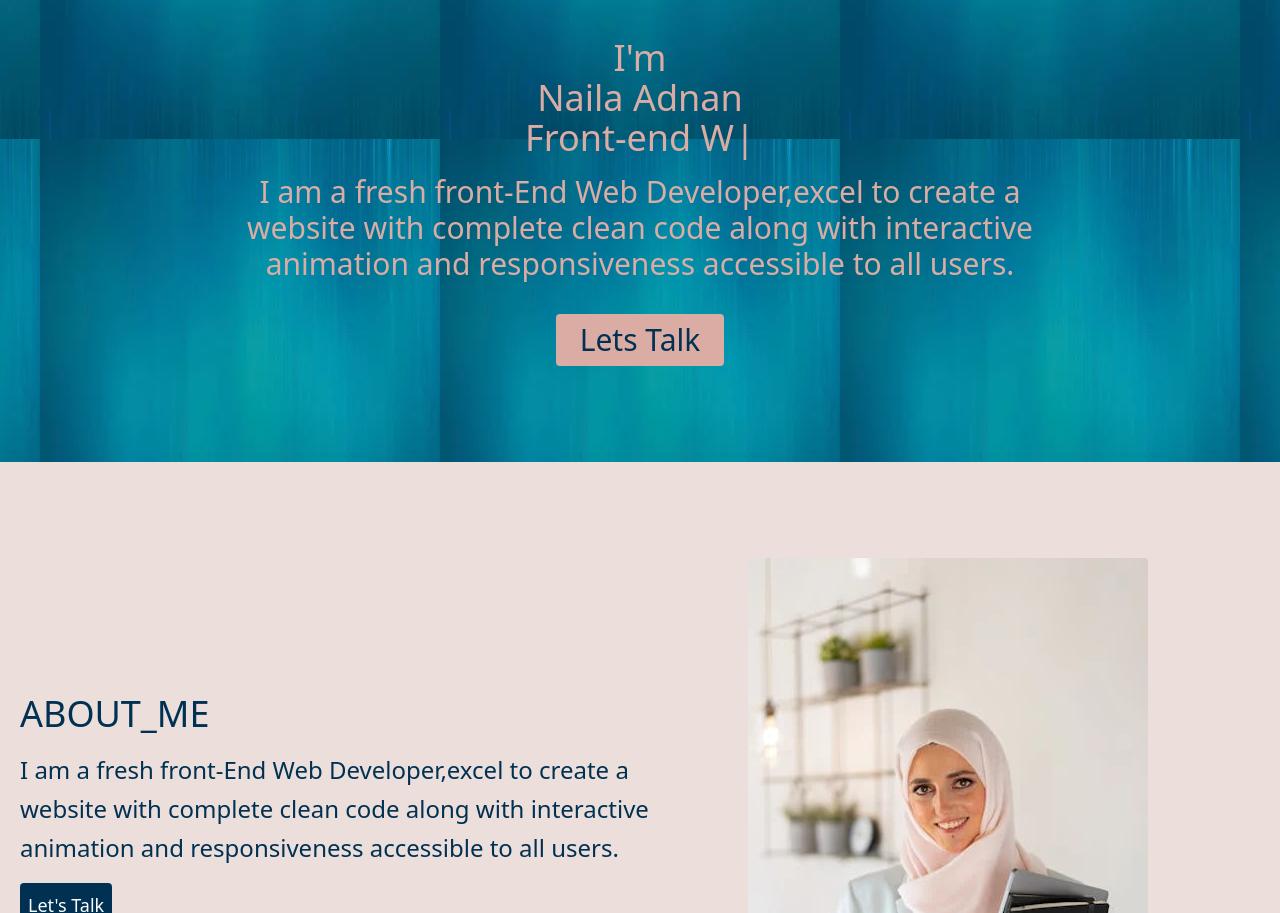
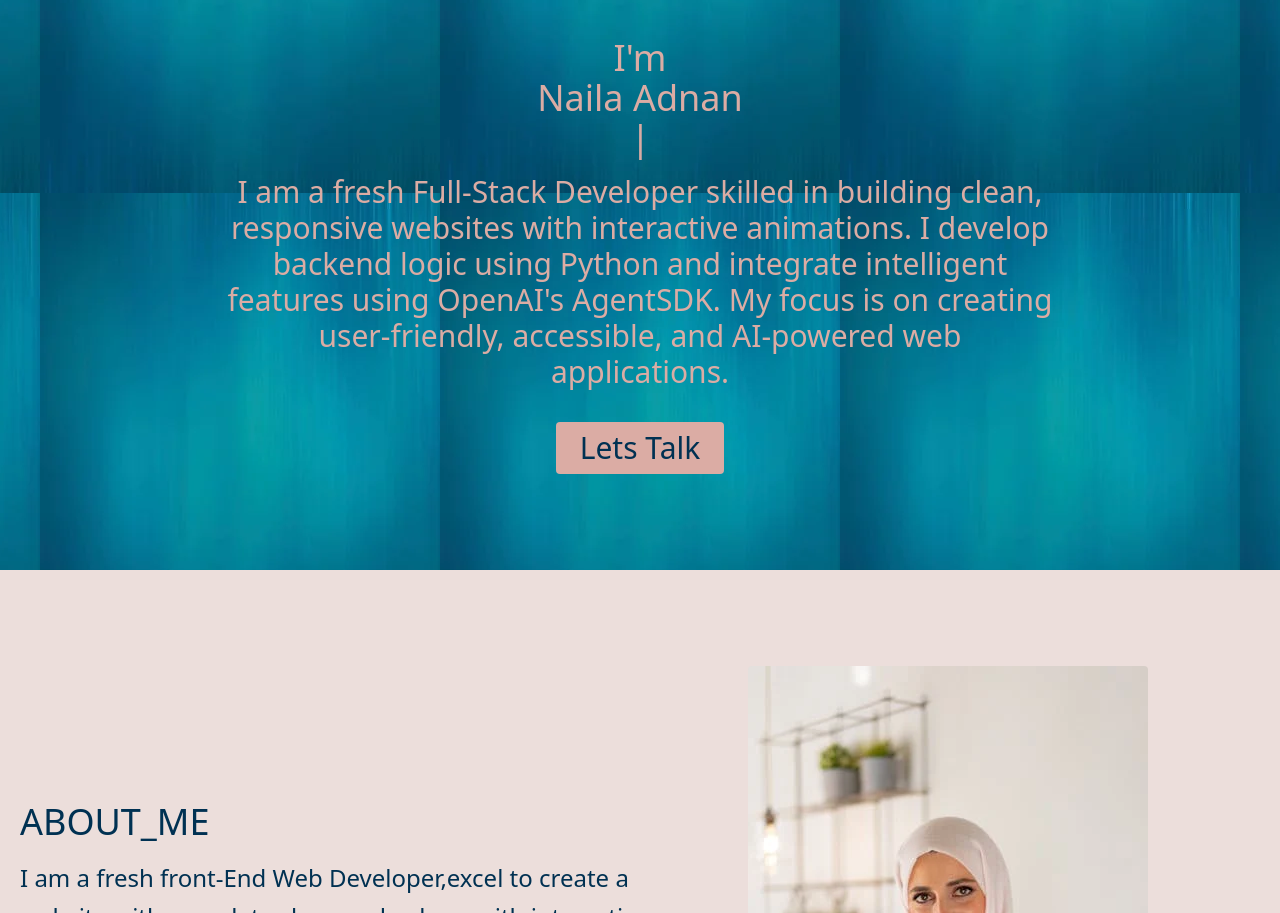
Before and after one commit to naila-ady/newpf, a Next.js app: page / in a window 1280 px wide. Shown: the part 797-1710 px from the top of the page. Built offline with nearby package versions, Linux system fonts and the light colour scheme.

Commit message:
Update Hero.tsx

```diff
--- a/app/components/Hero.tsx
+++ b/app/components/Hero.tsx
@@ -18,17 +18,17 @@ const Hero=() =>{
         <br className="hidden lg:inline-block"/>
         <Typewriter
   options={{
-    strings: ['Front-end Web Developer','UI & UX Designer'],
+    strings: ['Full_Stack Developer','UI & UX Designer'],
     autoStart: true,
     loop: true,
   }}
 />
       </h1>
       <p className="mb-8 leading-relaxed sm:text-3xl text-3xl font-medium text-[#dbaca4]">
-
-      I am a fresh front-End Web Developer,excel to create a website with complete clean
-      code along with interactive animation and responsiveness accessible to all users.
-      </p>
+          I am a fresh Full-Stack Developer skilled in building clean, responsive websites with interactive animations.
+          I develop backend logic using Python and integrate intelligent features using OpenAI's AgentSDK.
+          My focus is on creating user-friendly, accessible, and AI-powered web applications.
+</p>
       <div className="flex justify-center">
         <Link href={"#Contact"}>
         <button className="inline-flex text-[#003152] bg-[#dbaca4] border-0 py-2 px-6 focus:outline-none hover:bg-cyan-600 rounded text-3xl">
```
